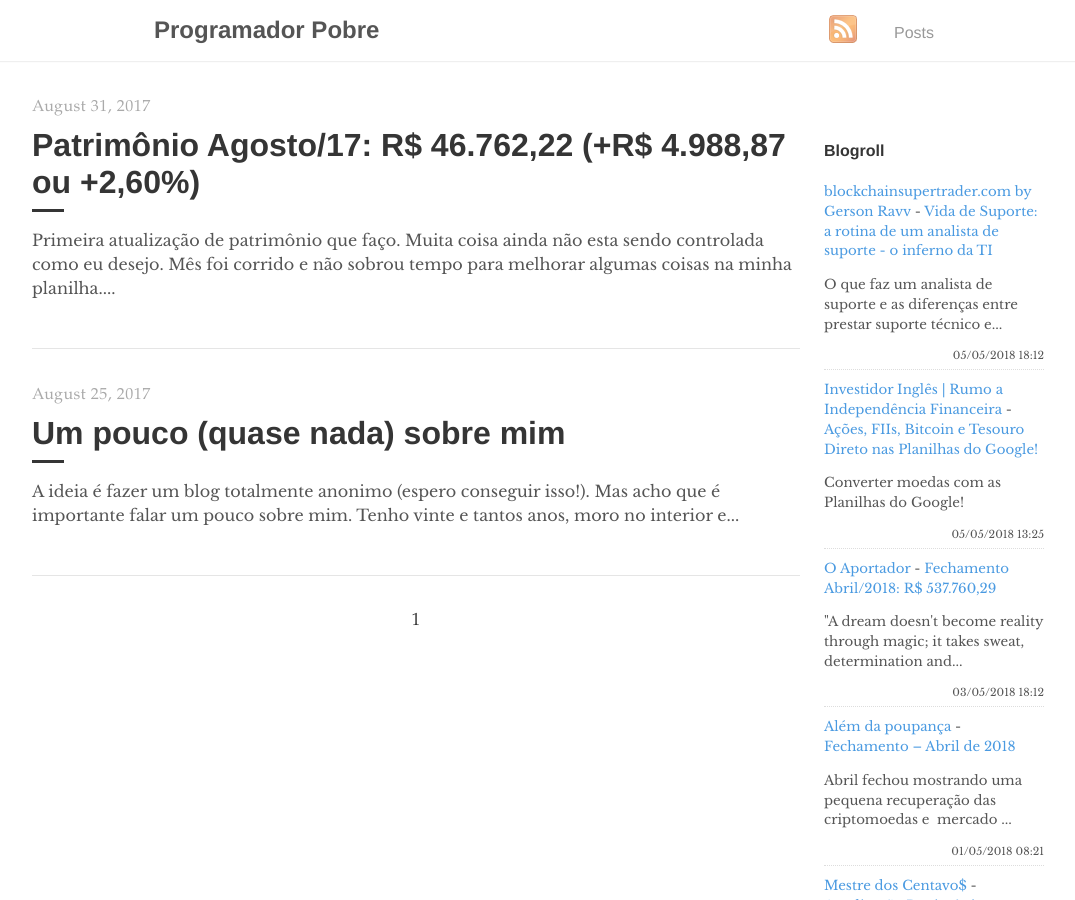
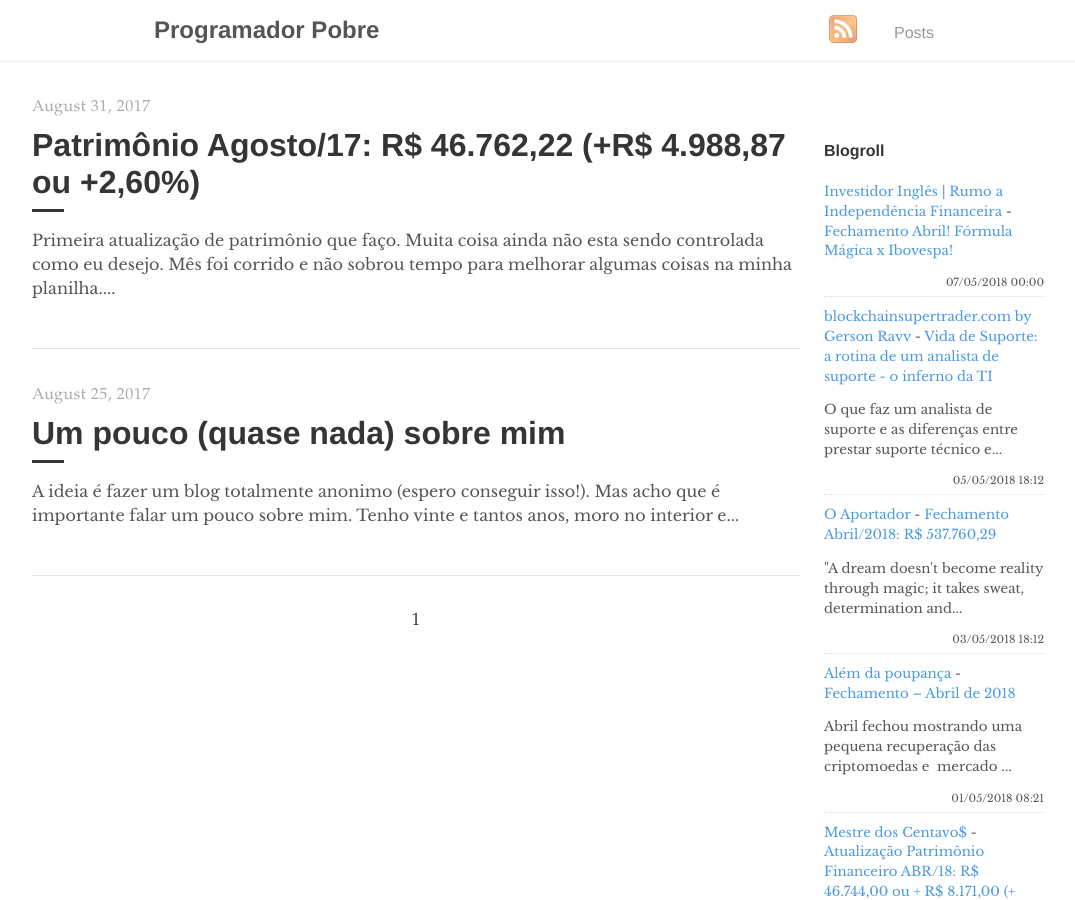
Before and after one commit to programadorpobre/programadorpobre.github.io, a Jekyll site: the page built from index.html, in a window 1280 px wide and 900 px high. Shown: the whole window, without its empty margins (96-1171 px from the left). Built offline with Jekyll 4.4.1, drawn with Linux system fonts in a browser that asks for light colours; the list of posts is cut into pages by our own code; comment, search, counter and statistics services are not loaded.

Commit message:
[ci skip] travis #275

```diff
--- a/_includes/feed-entries.html
+++ b/_includes/feed-entries.html
@@ -1,12 +1,12 @@
+<div class="feed-entry">
+    <a class="feed-entry-site-name" href="https://www.investidoringles.com/">Investidor Inglês | Rumo a Independência Financeira</a> - <a class="feed-entry-title" href="https://www.investidoringles.com/2018/05/formula-magica-ibovespa-abril-2018.html">Fechamento Abril! Fórmula Mágica x Ibovespa!</a>
+    <p class="feed-entry-summary"></p>
+    <time datetime="2018-05-07T00:00:00.000-03:00">07/05/2018 00:00</time>
+</div>
 <div class="feed-entry">
     <a class="feed-entry-site-name" href="http://www.blockchainsupertrader.com/">blockchainsupertrader.com by Gerson Ravv</a> - <a class="feed-entry-title" href="http://feedproxy.google.com/~r/BlockchainsupertradercomByGersonRavv/~3/t8D2cH1zA3s/vida-de-suporte-rotina-de-uma-analista.html">Vida de Suporte: a rotina de um analista de suporte - o inferno da TI</a>
     <p class="feed-entry-summary">O que faz um analista de suporte e as diferenças entre prestar suporte técnico e...</p>
     <time datetime="2018-05-05T18:12:00.004-03:00">05/05/2018 18:12</time>
-</div>
-<div class="feed-entry">
-    <a class="feed-entry-site-name" href="https://www.investidoringles.com/">Investidor Inglês | Rumo a Independência Financeira</a> - <a class="feed-entry-title" href="https://www.investidoringles.com/2018/05/planilhas-google-acoes-bitcoin-tesouro-direto.html">Ações, FIIs, Bitcoin e Tesouro Direto nas Planilhas do Google!</a>
-    <p class="feed-entry-summary">Converter moedas com as Planilhas do Google!</p>
-    <time datetime="2018-05-05T13:25:00.000-03:00">05/05/2018 13:25</time>
 </div>
 <div class="feed-entry">
     <a class="feed-entry-site-name" href="https://oaportadorfinanceiro.blogspot.com/">O Aportador</a> - <a class="feed-entry-title" href="https://oaportadorfinanceiro.blogspot.com/2018/05/fechamento-abril2018-r-53776029.html">Fechamento Abril/2018: R$ 537.760,29</a>
```
